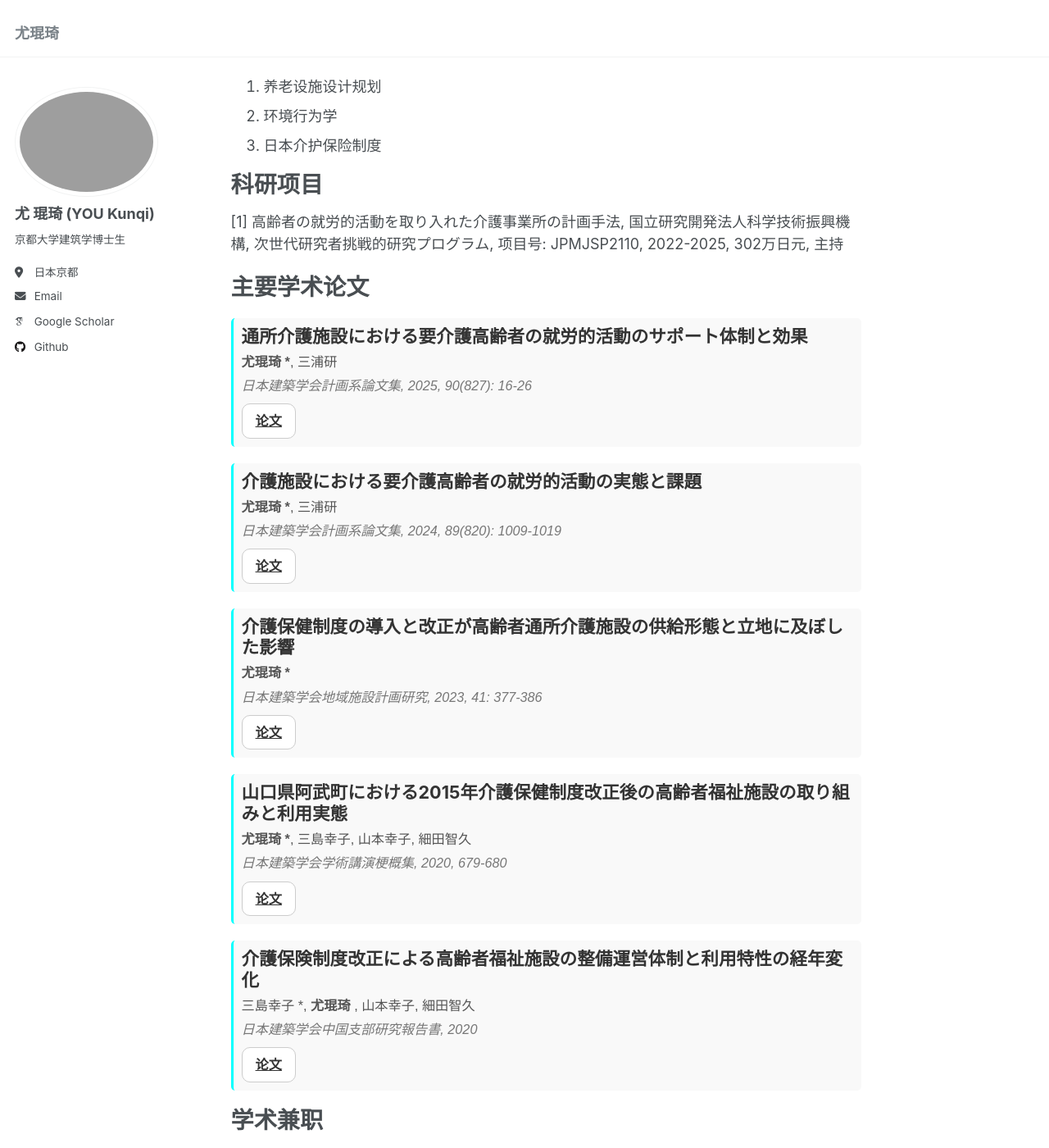
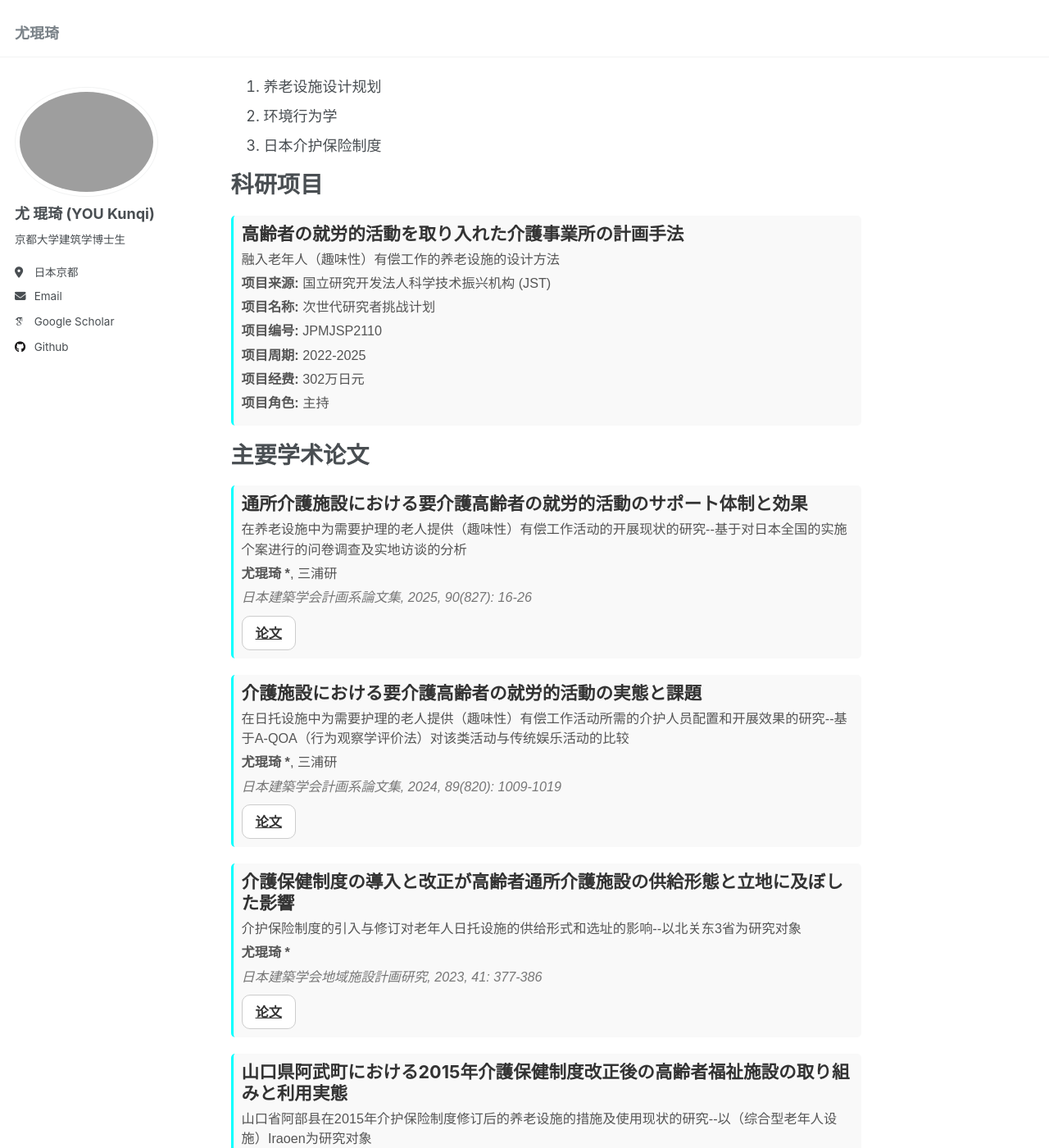
Before and after one commit to youkunqi/youkunqi.github.io, a Jekyll site: the page built from _pages/about.md, in a window 1280 px wide and 1400 px high, scrolled down 393 px. Shown: the whole window at 82% size. Built offline with Jekyll 4.4.1, drawn with Linux system fonts in a browser that asks for light colours; some web fonts are replaced; some of the changed text lies outside the part shown.

Commit message:
Update about.md

```diff
--- a/_pages/about.md
+++ b/_pages/about.md
@@ -10,11 +10,13 @@ redirect_from:
 本科至博士均就读于日本高校，对日本养老设施设计规划相关课题进行长时间，广泛围研究。范围涵盖从经济欠发达的农村地区到首都圈的老年人日托设施和综合性养老设施，与日本多地多类型养老设施建立了长期密切的合作关系。深入了解日本介护保险制度的创设及修订对养老设施的建筑规划，选址和运营模式的影响。于2023年取得日本保健康复学界颁发的行为观察评价法认证资格（A-QOA）。
 
 
+
 教育经历
 ======
 - 2016.04-2020.03, 岛根大学建筑学专业本科, 学士
 - 2020.04-2022.03, 筑波大学城乡规划学专业研究生, 硕士
 - 2022.04-至今, 京都大学建筑学专业博士研究生
+
 
 
 科研方向
@@ -24,14 +26,28 @@ redirect_from:
 3. 日本介护保险制度
 
 
+
 科研项目
 ======
-[1] 高齢者の就労的活動を取り入れた介護事業所の計画手法, 国立研究開発法人科学技術振興機構, 次世代研究者挑戦的研究プログラム, 项目号: JPMJSP2110, 2022-2025, 302万日元, 主持
+<div class="publications">
+
+  <div class="pub-item">
+    <h3>高齢者の就労的活動を取り入れた介護事業所の計画手法</h3>
+    <p class="subtitle">融入老年人（趣味性）有偿工作的养老设施的设计方法</p>
+    <p><strong>项目来源:</strong> 国立研究开发法人科学技术振兴机构  (JST)</p>
+    <p><strong>项目名称:</strong> 次世代研究者挑战计划 </p>
+    <p><strong>项目编号:</strong> JPMJSP2110</p>
+    <p><strong>项目周期:</strong> 2022-2025</p>
+    <p><strong>项目经费:</strong> 302万日元</p>
+    <p><strong>项目角色:</strong> 主持</p>
+  </div>
+
+</div>
+
 
 
 主要学术论文
 ======
-
 <head>
   <meta charset="UTF-8">
   <meta name="viewport" content="width=device-width, initial-scale=1.0">
@@ -43,6 +59,7 @@ redirect_from:
 
   <div class="pub-item">
     <h3>通所介護施設における要介護高齢者の就労的活動のサポート体制と効果</h3>
+    <p class="subtitle">在养老设施中为需要护理的老人提供（趣味性）有偿工作活动的开展现状的研究--基于对日本全国的实施个案进行的问卷调查及实地访谈的分析</p>
     <p><strong>尤琨琦 *</strong>, 三浦研</p>
     <p><em>日本建築学会計画系論文集, 2025, 90(827): 16-26</em></p>
     <div class="links">
@@ -52,6 +69,7 @@ redirect_from:
 
   <div class="pub-item">
     <h3>介護施設における要介護高齢者の就労的活動の実態と課題</h3>
+    <p class="subtitle">在日托设施中为需要护理的老人提供（趣味性）有偿工作活动所需的介护人员配置和开展效果的研究--基于A-QOA（行为观察学评价法）对该类活动与传统娱乐活动的比较</p>
     <p><strong>尤琨琦 *</strong>, 三浦研</p>
     <p><em>日本建築学会計画系論文集, 2024, 89(820): 1009-1019</em></p>
     <div class="links">
@@ -62,6 +80,7 @@ redirect_from:
 
   <div class="pub-item">
     <h3>介護保健制度の導入と改正が高齢者通所介護施設の供給形態と立地に及ぼした影響</h3>
+    <p class="subtitle">介护保险制度的引入与修订对老年人日托设施的供给形式和选址的影响--以北关东3省为研究对象</p>
     <p><strong>尤琨琦 *</strong></p>
     <p><em>日本建築学会地域施設計画研究, 2023, 41: 377-386</em></p>
     <div class="links">
@@ -71,6 +90,7 @@ redirect_from:
 
   <div class="pub-item">
     <h3>山口県阿武町における2015年介護保健制度改正後の高齢者福祉施設の取り組みと利用実態</h3>
+    <p class="subtitle">山口省阿部县在2015年介护保险制度修订后的养老设施的措施及使用现状的研究--以（综合型老年人设施）Iraoen为研究对象</p>
     <p><strong>尤琨琦 *</strong>, 三島幸子, 山本幸子, 細田智久</p>
     <p><em>日本建築学会学術講演梗概集, 2020, 679-680</em></p>
     <div class="links">
@@ -80,6 +100,7 @@ redirect_from:
 
   <div class="pub-item">
     <h3>介護保険制度改正による高齢者福祉施設の整備運営体制と利用特性の経年変化</h3>
+    <p class="subtitle">介护保险制度修订后综合性养老设施的运营方式及使用特点的逐年变化--以山口省阿部县为研究对象</p>
     <p>三島幸子 *, <strong>尤琨琦 </strong>, 山本幸子, 細田智久</p>
     <p><em>日本建築学会中国支部研究報告書, 2020</em></p>
     <div class="links">
```
